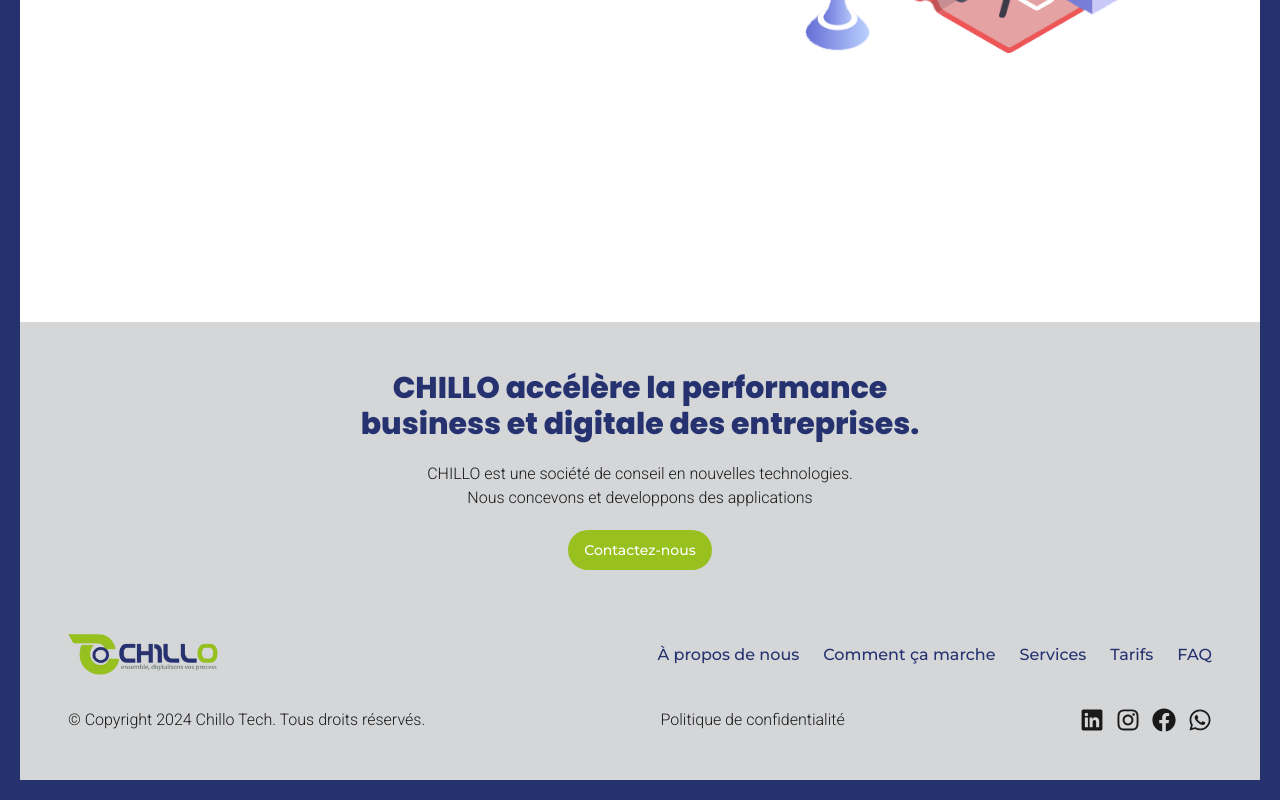
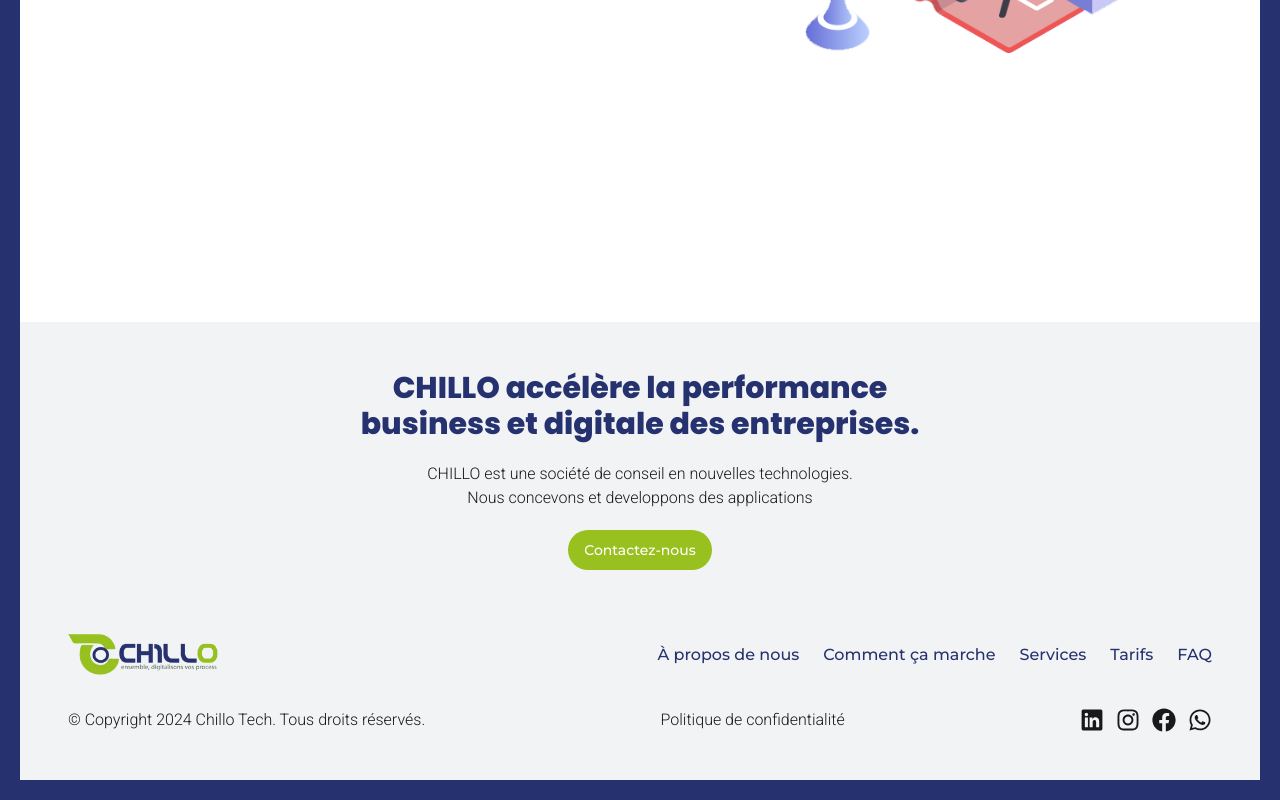
Before and after one commit to chillo-tech/website.chillo.tech, a Next.js app: page / in a window 1280 px wide. Shown: the part 595-1395 px from the top of the page. Built offline with nearby package versions, Linux system fonts and the light colour scheme.

Commit message:
Added bg-color config and Updated bg-color of footer

```diff
--- a/src/app/layout.tsx
+++ b/src/app/layout.tsx
@@ -30,7 +30,7 @@
                         </div>
                     </div>
                     <main className="container min-h-screen w-full bg-white z-10">{children}</main>
-                    <div className="bg-dark-gray">
+                    <div className="bg-dark-gray-08">
                         <Footer/>
                     </div>
                 </div>
--- a/tailwind.config.ts
+++ b/tailwind.config.ts
@@ -25,6 +25,7 @@
         green: '#98C11F',
         gray: '#E8E8E8',
         'dark-gray': '#D5D6D8',
+        'dark-gray-08': '#5a687914',
         gold: '#FFD600',
       },
       keyframes: {
```
